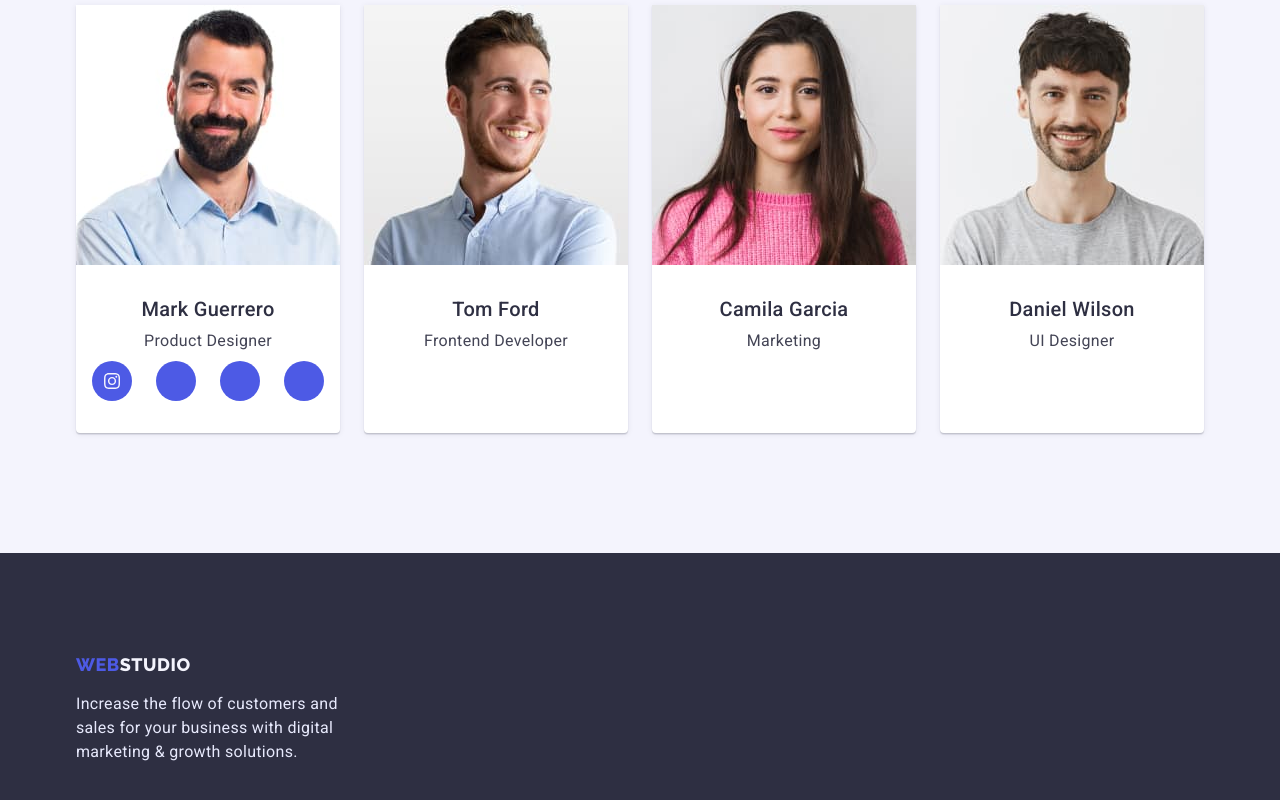
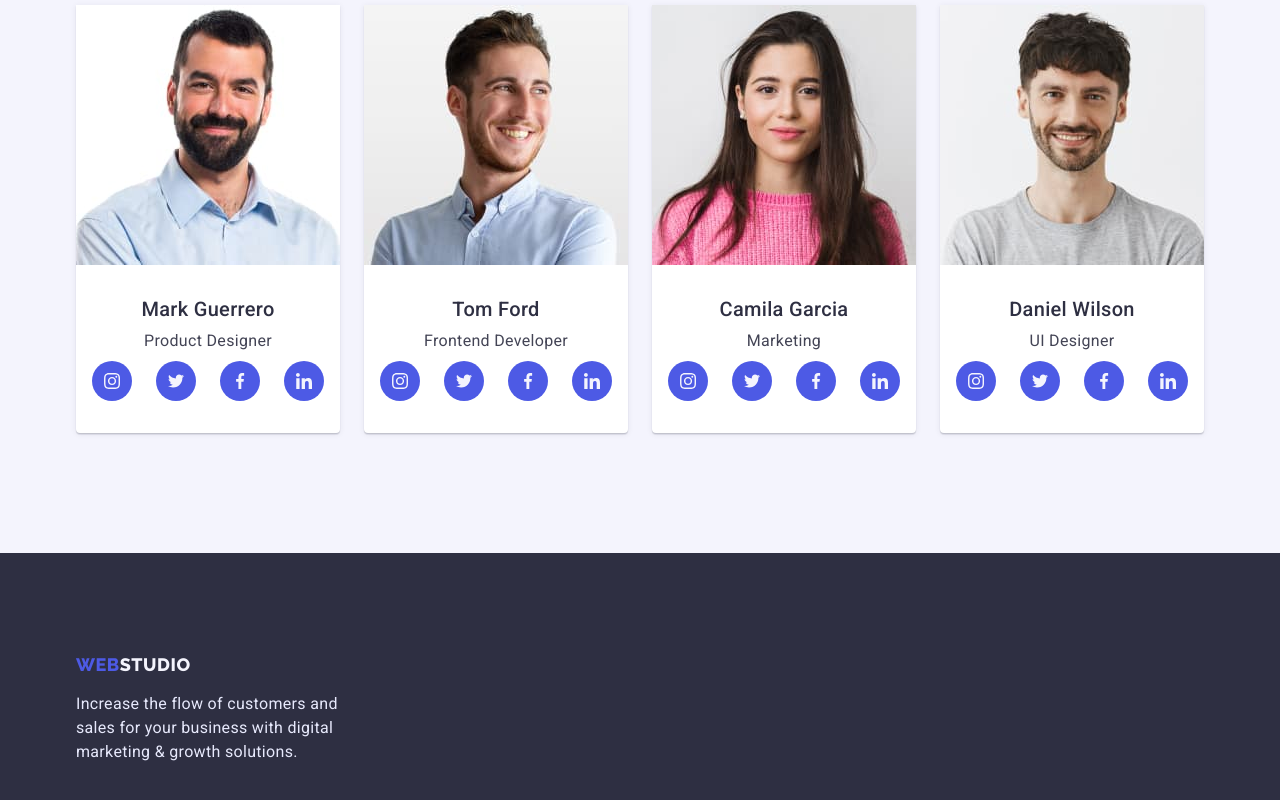
Before and after one commit to MenkivOleg/goit-markup-hw-04, a plain HTML site: page index.html in a window 1280 px wide. Shown: the part 1799-2599 px from the top of the page. Drawn offline with nearby package versions, Linux system fonts and the light colour scheme.

Commit message:
soc icon

```diff
--- a/css/styles.css
+++ b/css/styles.css
@@ -297,8 +297,12 @@ img {
   display: flex;
   align-items: center;
   justify-content: center;
+  color: var(--color-cloud);
 }
 
+.team-soc-icon {
+  fill: currentColor;
+}
 .team-soc-link:hover,
 :focus {
   background-color: var(--hover-color);
--- a/index.html
+++ b/index.html
@@ -157,13 +157,31 @@
                     </a>
                   </li>
                   <li class="team-soc-item">
-                    <a href="" class="team-soc-link link"></a>
+                    <a href="" class="team-soc-link link"
+                      ><svg width="16" height="16" class="team-soc-icon">
+                        <use
+                          href="./images/svg-icons/icons.svg#icon-twitter"
+                        ></use>
+                      </svg>
+                    </a>
                   </li>
                   <li class="team-soc-item">
-                    <a href="" class="team-soc-link link"></a>
+                    <a href="" class="team-soc-link link"
+                      ><svg width="16" height="16" class="team-soc-icon">
+                        <use
+                          href="./images/svg-icons/icons.svg#icon-facebook"
+                        ></use>
+                      </svg>
+                    </a>
                   </li>
                   <li class="team-soc-item">
-                    <a href="" class="team-soc-link link"></a>
+                    <a href="" class="team-soc-link link"
+                      ><svg width="16" height="16" class="team-soc-icon">
+                        <use
+                          href="./images/svg-icons/icons.svg#icon-linkedin"
+                        ></use>
+                      </svg>
+                    </a>
                   </li>
                 </ul>
               </div>
@@ -178,6 +196,44 @@
               <div class="team-desc">
                 <h3 class="team-list-title">Tom Ford</h3>
                 <p class="team-list-text">Frontend Developer</p>
+                <ul class="team-soc-list list">
+                  <li class="team-soc-item">
+                    <a href="" class="team-soc-link link"
+                      ><svg width="16" height="16" class="team-soc-icon">
+                        <use
+                          href="./images/svg-icons/icons.svg#icon-instagram"
+                        ></use>
+                      </svg>
+                    </a>
+                  </li>
+                  <li class="team-soc-item">
+                    <a href="" class="team-soc-link link"
+                      ><svg width="16" height="16" class="team-soc-icon">
+                        <use
+                          href="./images/svg-icons/icons.svg#icon-twitter"
+                        ></use>
+                      </svg>
+                    </a>
+                  </li>
+                  <li class="team-soc-item">
+                    <a href="" class="team-soc-link link"
+                      ><svg width="16" height="16" class="team-soc-icon">
+                        <use
+                          href="./images/svg-icons/icons.svg#icon-facebook"
+                        ></use>
+                      </svg>
+                    </a>
+                  </li>
+                  <li class="team-soc-item">
+                    <a href="" class="team-soc-link link"
+                      ><svg width="16" height="16" class="team-soc-icon">
+                        <use
+                          href="./images/svg-icons/icons.svg#icon-linkedin"
+                        ></use>
+                      </svg>
+                    </a>
+                  </li>
+                </ul>
               </div>
             </li>
             <li class="team-list-item">
@@ -190,6 +246,44 @@
               <div class="team-desc">
                 <h3 class="team-list-title">Camila Garcia</h3>
                 <p class="team-list-text">Marketing</p>
+                <ul class="team-soc-list list">
+                  <li class="team-soc-item">
+                    <a href="" class="team-soc-link link"
+                      ><svg width="16" height="16" class="team-soc-icon">
+                        <use
+                          href="./images/svg-icons/icons.svg#icon-instagram"
+                        ></use>
+                      </svg>
+                    </a>
+                  </li>
+                  <li class="team-soc-item">
+                    <a href="" class="team-soc-link link"
+                      ><svg width="16" height="16" class="team-soc-icon">
+                        <use
+                          href="./images/svg-icons/icons.svg#icon-twitter"
+                        ></use>
+                      </svg>
+                    </a>
+                  </li>
+                  <li class="team-soc-item">
+                    <a href="" class="team-soc-link link"
+                      ><svg width="16" height="16" class="team-soc-icon">
+                        <use
+                          href="./images/svg-icons/icons.svg#icon-facebook"
+                        ></use>
+                      </svg>
+                    </a>
+                  </li>
+                  <li class="team-soc-item">
+                    <a href="" class="team-soc-link link"
+                      ><svg width="16" height="16" class="team-soc-icon">
+                        <use
+                          href="./images/svg-icons/icons.svg#icon-linkedin"
+                        ></use>
+                      </svg>
+                    </a>
+                  </li>
+                </ul>
               </div>
             </li>
             <li class="team-list-item">
@@ -202,6 +296,44 @@
               <div class="team-desc">
                 <h3 class="team-list-title">Daniel Wilson</h3>
                 <p class="team-list-text">UI Designer</p>
+                <ul class="team-soc-list list">
+                  <li class="team-soc-item">
+                    <a href="" class="team-soc-link link"
+                      ><svg width="16" height="16" class="team-soc-icon">
+                        <use
+                          href="./images/svg-icons/icons.svg#icon-instagram"
+                        ></use>
+                      </svg>
+                    </a>
+                  </li>
+                  <li class="team-soc-item">
+                    <a href="" class="team-soc-link link"
+                      ><svg width="16" height="16" class="team-soc-icon">
+                        <use
+                          href="./images/svg-icons/icons.svg#icon-twitter"
+                        ></use>
+                      </svg>
+                    </a>
+                  </li>
+                  <li class="team-soc-item">
+                    <a href="" class="team-soc-link link"
+                      ><svg width="16" height="16" class="team-soc-icon">
+                        <use
+                          href="./images/svg-icons/icons.svg#icon-facebook"
+                        ></use>
+                      </svg>
+                    </a>
+                  </li>
+                  <li class="team-soc-item">
+                    <a href="" class="team-soc-link link"
+                      ><svg width="16" height="16" class="team-soc-icon">
+                        <use
+                          href="./images/svg-icons/icons.svg#icon-linkedin"
+                        ></use>
+                      </svg>
+                    </a>
+                  </li>
+                </ul>
               </div>
             </li>
           </ul>
```
